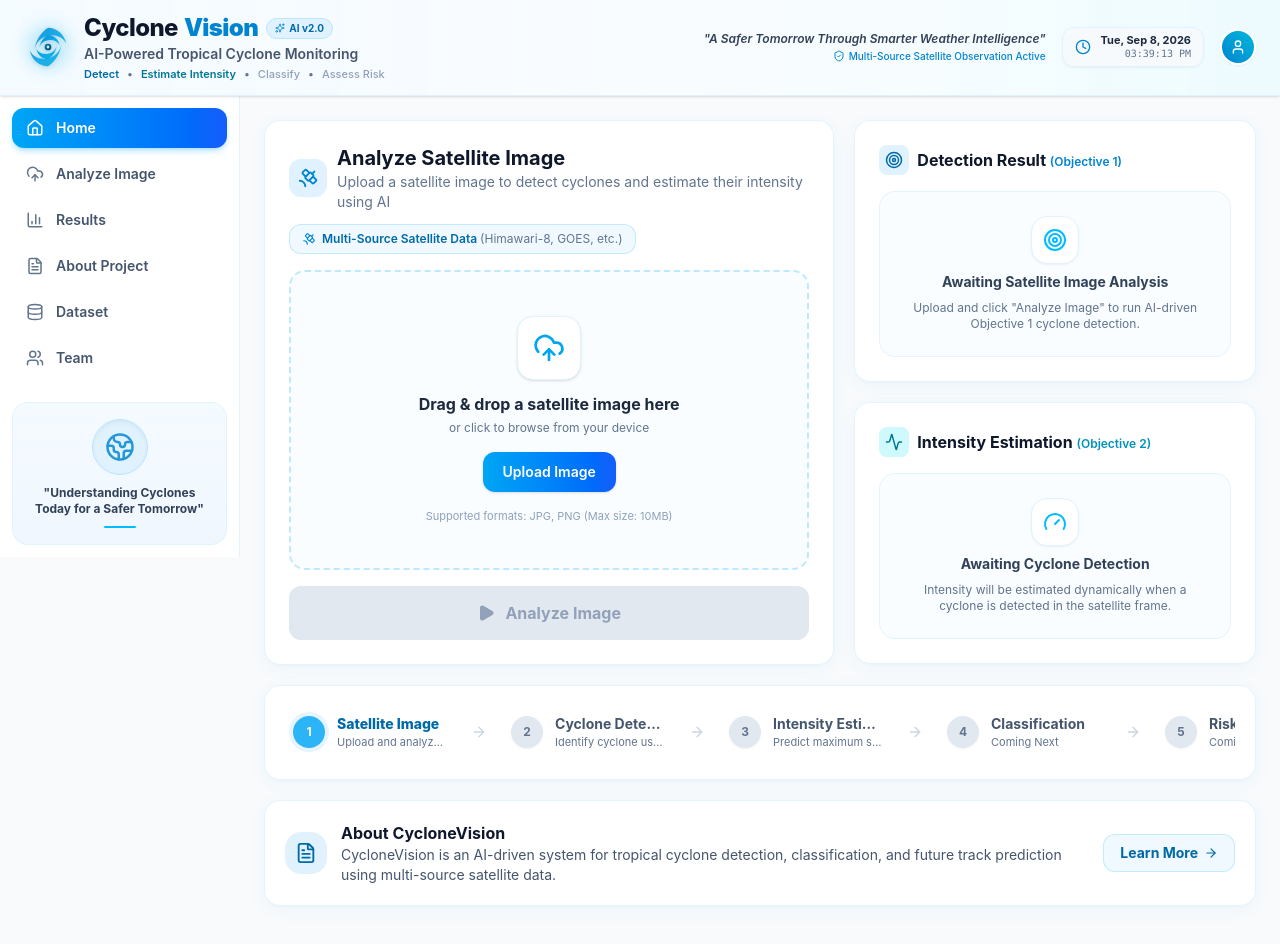
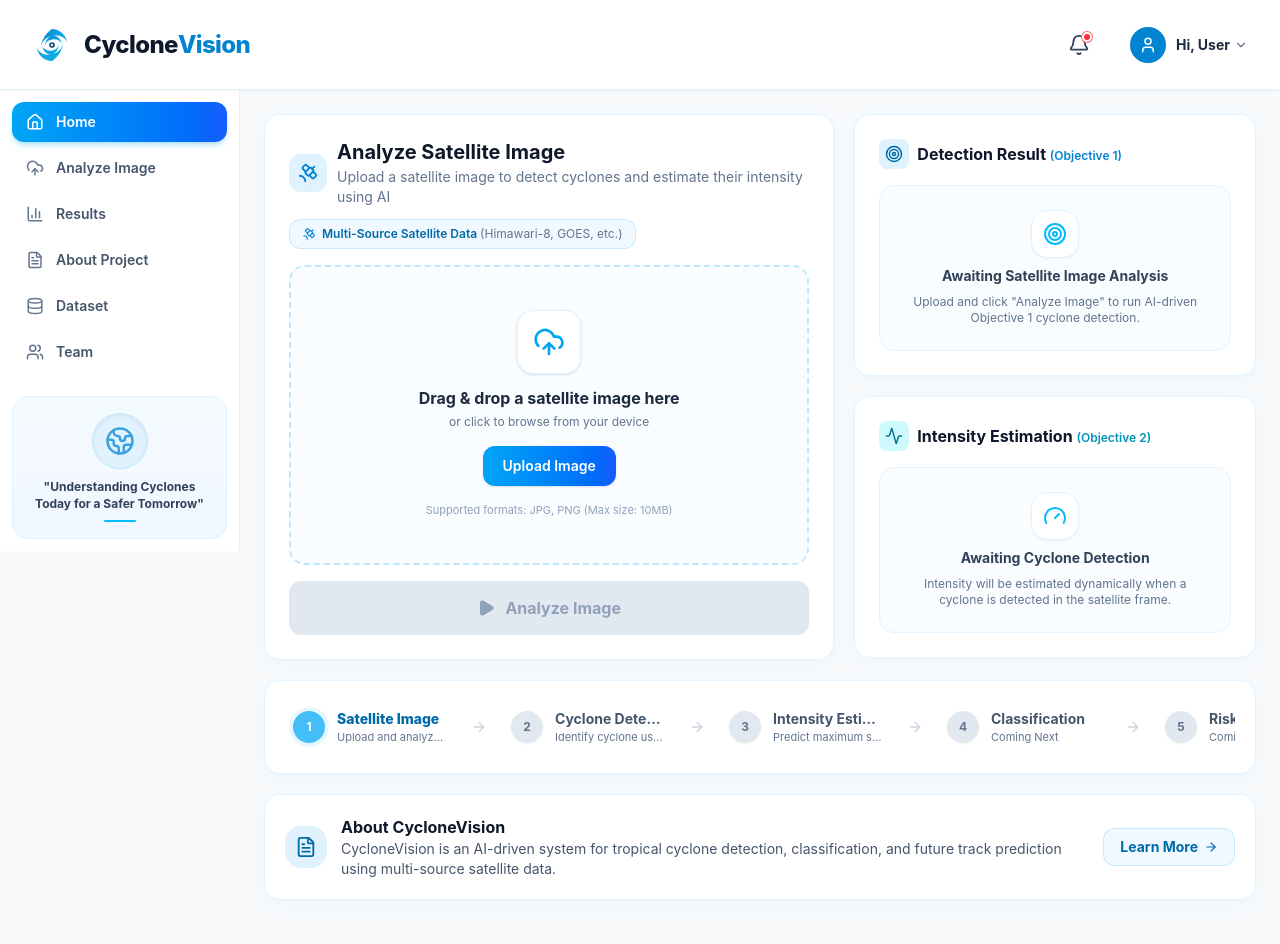
Before and after one commit to HitheshKaje/Cyclone-Vision, a React (Vite) app in the folder frontend/: page / in a window 1280 px wide. Shown: the top 944 px of the page. Built offline with nearby package versions, Linux system fonts and the light colour scheme.

Commit message:
updating the Frontend

```diff
--- a/frontend/src/components/Header.jsx
+++ b/frontend/src/components/Header.jsx
@@ -1,9 +1,8 @@
-import React, { useState, useEffect } from 'react';
-import { Menu, Clock, User, ShieldCheck, Sparkles, Orbit } from 'lucide-react';
+import React from 'react';
+import { Menu, Bell, User, ChevronDown } from 'lucide-react';
 
 const CycloneLogo = ({ className = "w-10 h-10" }) => (
   <div className={`relative flex items-center justify-center ${className}`}>
-    <div className="absolute inset-0 bg-sky-400/20 rounded-full blur-sm animate-pulse" />
     <svg viewBox="0 0 100 100" className="w-full h-full transform hover:rotate-45 transition-transform duration-700">
       <defs>
         <linearGradient id="cycloneGrad" x1="0%" y1="0%" x2="100%" y2="100%">
@@ -20,12 +19,10 @@ const CycloneLogo = ({ className = "w-10 h-10" }) => (
       <path
         d="M50 10 C68 10, 85 24, 88 44 C84 32, 70 24, 54 26 C36 28, 22 42, 22 60 C22 40, 34 20, 50 10 Z"
         fill="url(#cycloneGrad)"
-        opacity="0.9"
       />
       <path
         d="M50 90 C32 90, 15 76, 12 56 C16 68, 30 76, 46 74 C64 72, 78 58, 78 40 C78 60, 66 80, 50 90 Z"
         fill="url(#cycloneGrad)"
-        opacity="0.9"
       />
       {/* Inner Spiral */}
       <path
@@ -44,36 +41,11 @@ const CycloneLogo = ({ className = "w-10 h-10" }) => (
 );
 
 const Header = ({ toggleSidebar }) => {
-  const [currentTime, setCurrentTime] = useState(new Date());
-
-  useEffect(() => {
-    const timer = setInterval(() => setCurrentTime(new Date()), 1000);
-    return () => clearInterval(timer);
-  }, []);
-
-  const formattedDate = currentTime.toLocaleDateString('en-US', {
-    weekday: 'short',
-    day: 'numeric',
-    month: 'short',
-    year: 'numeric'
-  });
-
-  const formattedTime = currentTime.toLocaleTimeString('en-US', {
-    hour: '2-digit',
-    minute: '2-digit',
-    second: '2-digit',
-    hour12: true
-  });
-
   return (
-    <header className="relative bg-white/90 backdrop-blur-md border-b border-sky-100 shadow-sm z-30 sticky top-0 w-full overflow-hidden">
-      {/* Subtle meteorological satellite ambient gradient backdrop */}
-      <div className="absolute inset-0 bg-gradient-to-r from-sky-50/70 via-blue-50/40 to-cyan-50/60 pointer-events-none" />
-      <div className="absolute top-0 right-0 w-96 h-full bg-gradient-to-l from-sky-100/30 to-transparent pointer-events-none" />
-
-      <div className="relative max-w-7xl mx-auto px-4 sm:px-6 py-3 flex items-center justify-between">
-        {/* Left: Branding */}
-        <div className="flex items-center gap-3 sm:gap-4">
+    <header className="h-[90px] min-h-[90px] bg-white border-b border-sky-100 shadow-xs z-30 sticky top-0 w-full">
+      <div className="max-w-7xl mx-auto h-full px-4 sm:px-6 md:px-8 flex items-center justify-between">
+        {/* Left: Logo and Title */}
+        <div className="flex items-center gap-3">
           <button
             onClick={toggleSidebar}
             className="p-2 lg:hidden text-slate-600 hover:text-sky-600 hover:bg-sky-50 rounded-xl transition-colors shrink-0"
@@ -83,55 +55,33 @@ const Header = ({ toggleSidebar }) => {
           </button>
 
           <div className="flex items-center gap-3">
-            <CycloneLogo className="w-11 h-11 sm:w-12 sm:h-12 shrink-0 drop-shadow-sm" />
-            <div className="flex flex-col">
-              <div className="flex items-center gap-2">
-                <h1 className="text-xl sm:text-2xl font-extrabold text-slate-900 tracking-tight flex items-center gap-1.5">
-                  Cyclone<span className="text-sky-600 font-black">Vision</span>
-                </h1>
-                <span className="hidden md:inline-flex items-center gap-1 px-2 py-0.5 rounded-full text-[10px] font-bold bg-sky-100 text-sky-700 border border-sky-200">
-                  <Sparkles size={10} className="text-sky-600" />
-                  AI v2.0
-                </span>
-              </div>
-              <p className="text-xs sm:text-sm font-semibold text-slate-600">
-                AI-Powered Tropical Cyclone Monitoring
-              </p>
-              <div className="hidden sm:flex items-center gap-2 text-[11px] text-slate-500 font-medium mt-0.5">
-                <span className="text-sky-700 font-semibold">Detect</span>
-                <span>•</span>
-                <span className="text-cyan-700 font-semibold">Estimate Intensity</span>
-                <span>•</span>
-                <span className="text-slate-400">Classify</span>
-                <span>•</span>
-                <span className="text-slate-400">Assess Risk</span>
-              </div>
-            </div>
+            <CycloneLogo className="w-10 h-10 shrink-0 drop-shadow-xs" />
+            <h1 className="text-2xl font-extrabold text-slate-900 tracking-tight flex items-center">
+              Cyclone<span className="text-sky-600">Vision</span>
+            </h1>
           </div>
         </div>
 
-        {/* Right: Weather Intelligence Badge & Clock */}
-        <div className="flex items-center gap-3 sm:gap-4">
-          <div className="hidden lg:flex flex-col text-right">
-            <p className="text-xs font-semibold text-slate-700 italic">
-              "A Safer Tomorrow Through Smarter Weather Intelligence"
-            </p>
-            <span className="text-[10px] text-sky-600 font-medium flex items-center justify-end gap-1 mt-0.5">
-              <ShieldCheck size={12} />
-              Multi-Source Satellite Observation Active
-            </span>
-          </div>
+        {/* Right: Notifications & User Profile */}
+        <div className="flex items-center gap-4 sm:gap-6">
+          {/* Notification Bell with red badge */}
+          <button
+            className="relative p-2 text-slate-700 hover:text-sky-600 hover:bg-sky-50 rounded-xl transition-colors cursor-pointer"
+            aria-label="Notifications"
+          >
+            <Bell size={22} />
+            <span className="absolute top-1.5 right-1.5 w-2.5 h-2.5 bg-red-500 rounded-full border-2 border-white ring-1 ring-red-400" />
+          </button>
 
-          <div className="flex items-center gap-2.5 px-3 py-1.5 rounded-xl bg-slate-50/90 border border-sky-100 shadow-xs">
-            <Clock size={16} className="text-sky-600 shrink-0" />
-            <div className="text-right">
-              <p className="text-[11px] font-bold text-slate-800 leading-tight">{formattedDate}</p>
-              <p className="text-[10px] font-medium text-slate-500 font-mono leading-tight">{formattedTime}</p>
+          {/* User Account Button */}
+          <div className="flex items-center gap-2.5 pl-2 cursor-pointer group">
+            <div className="w-9 h-9 rounded-full bg-sky-600 text-white flex items-center justify-center shadow-xs">
+              <User size={18} />
             </div>
-          </div>
-
-          <div className="h-9 w-9 rounded-full bg-gradient-to-tr from-sky-600 to-cyan-500 text-white flex items-center justify-center shadow-xs border-2 border-white shrink-0">
-            <User size={16} />
+            <div className="flex items-center gap-1 text-sm font-bold text-slate-800 group-hover:text-sky-600 transition-colors">
+              <span>Hi, User</span>
+              <ChevronDown size={14} className="text-slate-500 group-hover:text-sky-600 transition-colors" />
+            </div>
           </div>
         </div>
       </div>
```
Also changed, not shown: 1 other file (tests, documents, lock files or other folders).
